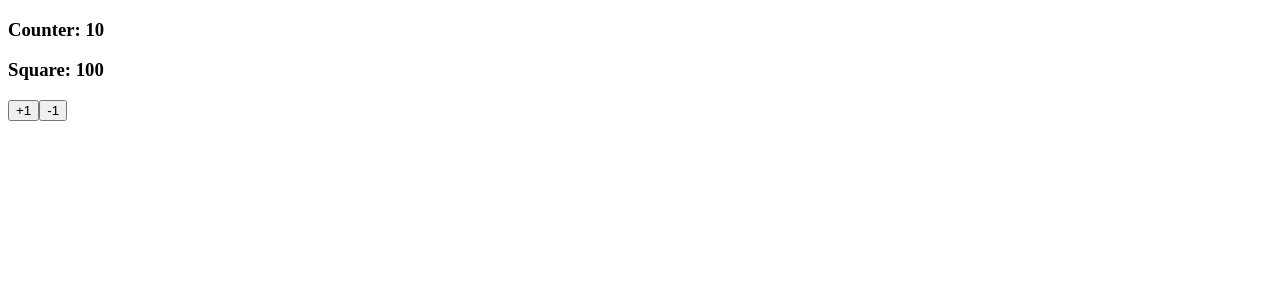
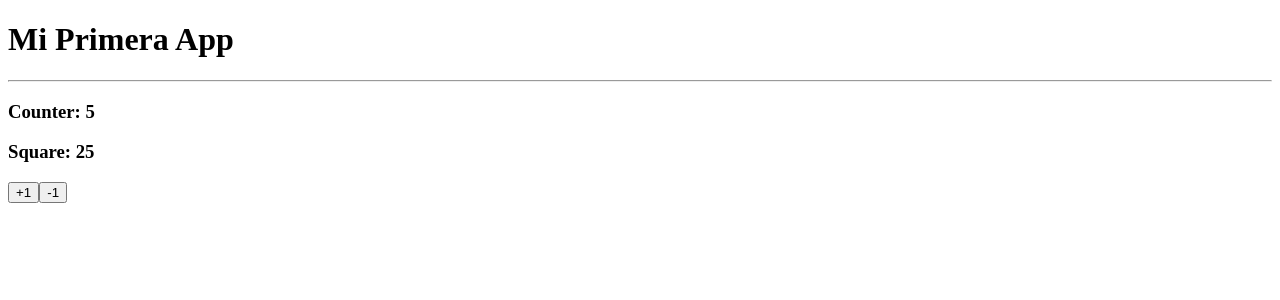
Before and after one commit to WillmanGZ/indecision-app, a Vue app: page / in a window 1280 px wide. Shown: the top 300 px of the page. Built offline with nearby package versions, Linux system fonts and the light colour scheme.

Commit message:
feat: separate components

```diff
--- a/src/App.vue
+++ b/src/App.vue
@@ -1,15 +1,10 @@
 <template>
-  <section>
-    <h3>Counter: {{ 10 }}</h3>
-    <h3>Square: {{ 10 * 10 }}</h3>
+  <h1>Mi Primera App</h1>
+  <hr />
 
-    <div>
-      <button>+1</button>
-      <button>-1</button>
-    </div>
-  </section>
+  <MyCounter :value="5" />
 </template>
 
 <script lang="ts" setup>
-console.log('Hola Mundo');
+import MyCounter from './components/MyCounter.vue';
 </script>
--- /dev/null
+++ b/src/components/MyCounter.vue
@@ -0,0 +1,24 @@
+<template>
+  <section>
+    <h3>Counter: {{ counter }}</h3>
+    <h3>Square: {{ squareCounter }}</h3>
+
+    <div>
+      <button @click="counter++">+1</button>
+      <button @click="counter--">-1</button>
+    </div>
+  </section>
+</template>
+
+<script lang="ts" setup>
+import { computed, ref } from 'vue';
+
+interface Props {
+  value: number;
+}
+
+const props = defineProps<Props>();
+
+const counter = ref(props.value);
+const squareCounter = computed(() => counter.value * counter.value);
+</script>
```
